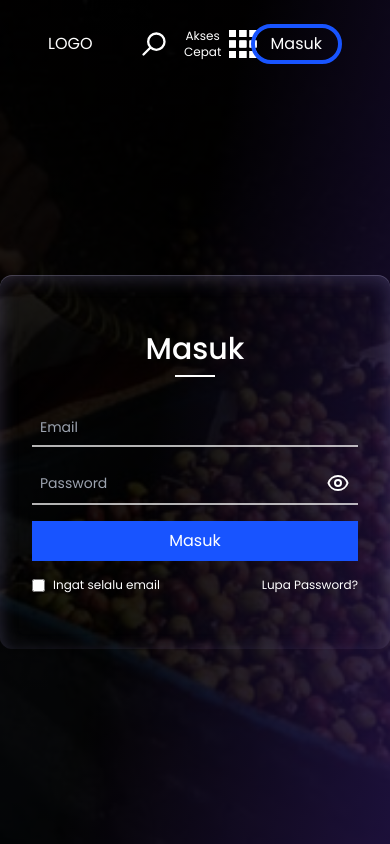
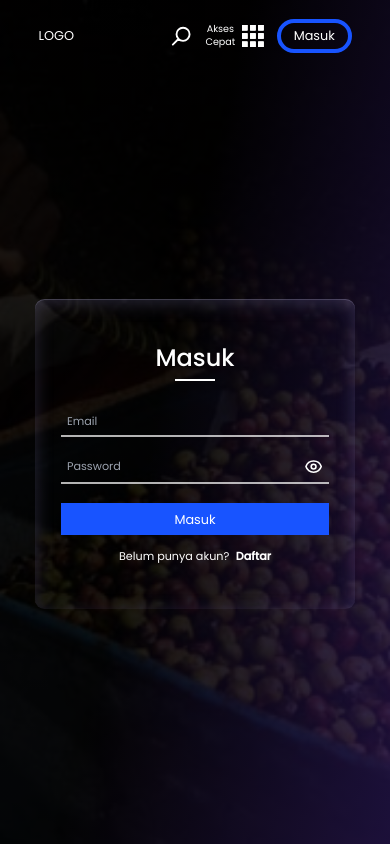
Before and after one commit to alfonsus20/gudity-gemastik-frontend, a React (Create React App) app: page /login in a window 390 px wide. Shown: the top 844 px of the page. Built offline with nearby package versions, Linux system fonts and the light colour scheme.

Commit message:
fix: make home page responsive

```diff
--- /dev/null
+++ b/src/components/FeatureCard.tsx
@@ -0,0 +1,11 @@
+import React from 'react'
+
+const FeatureCard = () => {
+    return (
+        <div>
+
+        </div>
+    )
+}
+
+export default FeatureCard
--- a/src/components/Features.tsx
+++ b/src/components/Features.tsx
@@ -3,9 +3,9 @@ import Button from "./Button";
 
 const Features = () => {
   return (
-    <div className="bg-gray py-20">
-      <div className="flex flex-row max-w-screen-xl mx-auto text-white px-2">
-        <div className="w-1/2 flex flex-col justify-center">
+    <div className="bg-gray px-8 py-20">
+      <div className="flex flex-col md:flex-row max-w-screen-xl mx-auto text-white px-2">
+        <div className="w-full md:w-1/2  flex flex-col justify-center">
           <div className="font-medium text-3xl mb-6">LOGO</div>
           <p className="font-medium text-2xl mb-6">
             Hal apa saja yang dibutuhkan untuk mengembangkan UMKM?{" "}
@@ -13,20 +13,20 @@ const Features = () => {
           <div>
             <Button
               onClick={() => console.log("a")}
-              className="text-white bg-blue-primary"
+              className="hidden md:block text-white bg-blue-primary "
             >
               Coba Sekarang
             </Button>
           </div>
         </div>
-        <div className="w-1/2 pl-8">
+        <div className="w-full md:w-1/2 md:pl-8">
           <div className="flex flex-row items-center mb-6">
             <div style={{ flex: "0 0 6rem" }} className="px-1">
               <img src="assets/icons/analisis.png" alt="" className="w-full" />
             </div>
             <div className="px-6 border-l-2 ml-6">
               <h4 className="text-2xl font-medium">ANALISIS</h4>
-              <p className="text-base font-light">
+              <p className="text-sm md:text-base font-light">
                 PT Sarana Multigriya Finansial (Persero) atau SMF berkolaborasi
                 dengan PT Permodalan Nasional mendukung UMKM.
               </p>
@@ -38,7 +38,7 @@ const Features = () => {
             </div>
             <div className="px-6 border-l-2 ml-6">
               <h4 className="text-2xl font-medium">ANALISIS</h4>
-              <p className="text-base font-light">
+              <p className="text-sm md:text-base font-light">
                 PT Sarana Multigriya Finansial (Persero) atau SMF berkolaborasi
                 dengan PT Permodalan Nasional mendukung UMKM.
               </p>
@@ -50,13 +50,19 @@ const Features = () => {
             </div>
             <div className="px-6 border-l-2 ml-6">
               <h4 className="text-2xl font-medium">ANALISIS</h4>
-              <p className="text-base font-light">
+              <p className="text-sm md:text-base font-light">
                 PT Sarana Multigriya Finansial (Persero) atau SMF berkolaborasi
                 dengan PT Permodalan Nasional mendukung UMKM.
               </p>
             </div>
           </div>
         </div>
+        <Button
+          onClick={() => console.log("a")}
+          className="text-white bg-blue-primary mt-2 mx-auto md:hidden"
+        >
+          Coba Sekarang
+        </Button>
       </div>
     </div>
   );
--- a/src/components/Footer.tsx
+++ b/src/components/Footer.tsx
@@ -3,7 +3,7 @@ import React from "react";
 const Footer = () => {
   return (
     <footer className=" bg-gray-secondary">
-      <div className="max-w-screen-xl py-12 mx-auto grid grid-cols-1 sm:grid-cols-2 md:grid-cols-4 gap-4">
+      <div className="max-w-screen-xl px-8 py-12 mx-auto grid grid-cols-2 md:grid-cols-4 gap-4">
         <div className="col-span-1">
           <h5 className="text-white text-lg font-medium mb-4">Tentang Kami</h5>
           <dl style={{ color: "rgba(256,256,256,0.5)" }} className="text-sm">
--- a/src/components/quick-access/QuickAccess.tsx
+++ b/src/components/quick-access/QuickAccess.tsx
@@ -28,7 +28,7 @@ const QuickAccess = ({ shown, showQuickAccess }: QuickAccessProps) => {
     },
     hidden: {
       maxHeight: 0,
-      top: "-100%",
+      top: "-200%",
       overflow: "hidden",
     },
   };
--- a/src/screens/Login.tsx
+++ b/src/screens/Login.tsx
@@ -1,4 +1,5 @@
 import React from "react";
+import { Link } from "react-router-dom";
 import Button from "../components/Button";
 import InputField from "../components/InputField";
 import Underline from "../components/Underline";
@@ -29,14 +30,14 @@ const Login = () => {
           </h2>
           <Underline center width={40} height={2} backgroundColor="#fff" />
         </div>
-        <form onSubmit={handleSubmit} className="flex flex-col space-y-4">
+        <form onSubmit={handleSubmit} className="flex flex-col">
           <InputField
             type="text"
             value=""
             onChange={() => console.log("object")}
             rounded={false}
             placeholder="Email"
-            className="text-white"
+            className="text-white mb-4"
             style={{
               borderBottom: "2px solid rgba(256,256,256,0.7)",
             }}
@@ -47,30 +48,24 @@ const Login = () => {
             onChange={() => console.log("object")}
             rounded={false}
             placeholder="Password"
-            className="text-white"
+            className="text-white mb-4"
             style={{
               borderBottom: "2px solid rgba(256,256,256,0.7)",
             }}
           />
           <Button
             onClick={() => console.log("object")}
-            className="text-white bg-blue-primary"
+            className="text-white bg-blue-primary mt-2 mb-4"
           >
             Masuk
           </Button>
-          <div className="text-xs flex flex-row justify-between mt-6 text-white">
-            <span className="flex flex-row items-center">
-              <input
-                type="checkbox"
-                className="mr-2"
-                name=""
-                id="remember-me"
-              />{" "}
-              <label htmlFor="remember-me">Ingat selalu email</label>
-            </span>
-            <span>Lupa Password?</span>
-          </div>
         </form>
+        <div className="text-sm text-center text-white">
+          <span className='mr-2'>Belum punya akun?</span>
+          <Link to="/daftar" className="font-semibold">
+            Daftar
+          </Link>
+        </div>
       </div>
     </div>
   );
--- a/src/screens/Register.tsx
+++ b/src/screens/Register.tsx
@@ -2,9 +2,12 @@ import React from "react";
 import Button from "../components/Button";
 import Underline from "../components/Underline";
 import InputField from "../components/InputField";
+import { Link } from "react-router-dom";
 
 const Register = () => {
-  const handleSubmit = (e: React.FormEvent<HTMLFormElement>) => {};
+  const handleSubmit = (e: React.FormEvent<HTMLFormElement>) => {
+    e.preventDefault();
+  };
 
   return (
     <div
@@ -27,14 +30,14 @@ const Register = () => {
           </h2>
           <Underline center width={40} height={2} backgroundColor="#fff" />
         </div>
-        <form onSubmit={handleSubmit} className="flex flex-col space-y-4">
+        <form onSubmit={handleSubmit} className="flex flex-col">
           <InputField
             type="nama"
             value=""
             onChange={() => console.log("object")}
             rounded={false}
             placeholder="Nama"
-            className='text-white'
+            className="text-white mb-4"
             style={{
               borderBottom: "2px solid rgba(256,256,256,0.7)",
             }}
@@ -45,7 +48,7 @@ const Register = () => {
             onChange={() => console.log("object")}
             rounded={false}
             placeholder="Email"
-            className='text-white'
+            className="text-white mb-4"
             style={{
               borderBottom: "2px solid rgba(256,256,256,0.7)",
             }}
@@ -56,19 +59,18 @@ const Register = () => {
             onChange={() => console.log("object")}
             rounded={false}
             placeholder="NIK"
-            className='text-white'
+            className="text-white mb-4"
             style={{
               borderBottom: "2px solid rgba(256,256,256,0.7)",
             }}
           />
-          <div className="flex flex-row space-x-3 mb-6">
           <InputField
             type="password"
             value=""
             onChange={() => console.log("object")}
             rounded={false}
             placeholder="Kata Sandi"
-              className='text-white'
+            className="text-white mb-4"
             style={{
               borderBottom: "2px solid rgba(256,256,256,0.7)",
             }}
@@ -79,19 +81,24 @@ const Register = () => {
             onChange={() => console.log("object")}
             rounded={false}
             placeholder="Ulangi Kata Sandi"
-              className='text-white'
+            className="text-white mb-4"
             style={{
               borderBottom: "2px solid rgba(256,256,256,0.7)",
             }}
           />
-          </div>
           <Button
             onClick={() => console.log("object")}
-            className="text-white bg-blue-primary"
+            className="text-white mb-4 bg-blue-primary"
           >
             Daftar
           </Button>
         </form>
+        <div className="text-sm text-center text-white">
+          <span className="mr-2">Sudah punya akun?</span>
+          <Link to="/login" className="font-semibold">
+            Masuk
+          </Link>
+        </div>
       </div>
     </div>
   );
--- a/src/styles/index.css
+++ b/src/styles/index.css
@@ -57,18 +57,9 @@ body {
   opacity: 1;
   z-index: 20;
 }
-/*
-input::placeholder{
-  text-align: center;
-} */
-/*
-.card{
-  position: relative;
+
+@media screen and (max-width: 1024px) {
+  html {
+    font-size: 80%;
+  }
 }
-
-.card:hover{
-  position: absolute;
-} */
-#select > * {
-  border-color: transparent !important;
-}
```
Also changed, not shown: src/screens/Home.tsx (+14 -8 lines). Lines whose indentation alone changed are shown as unchanged.
